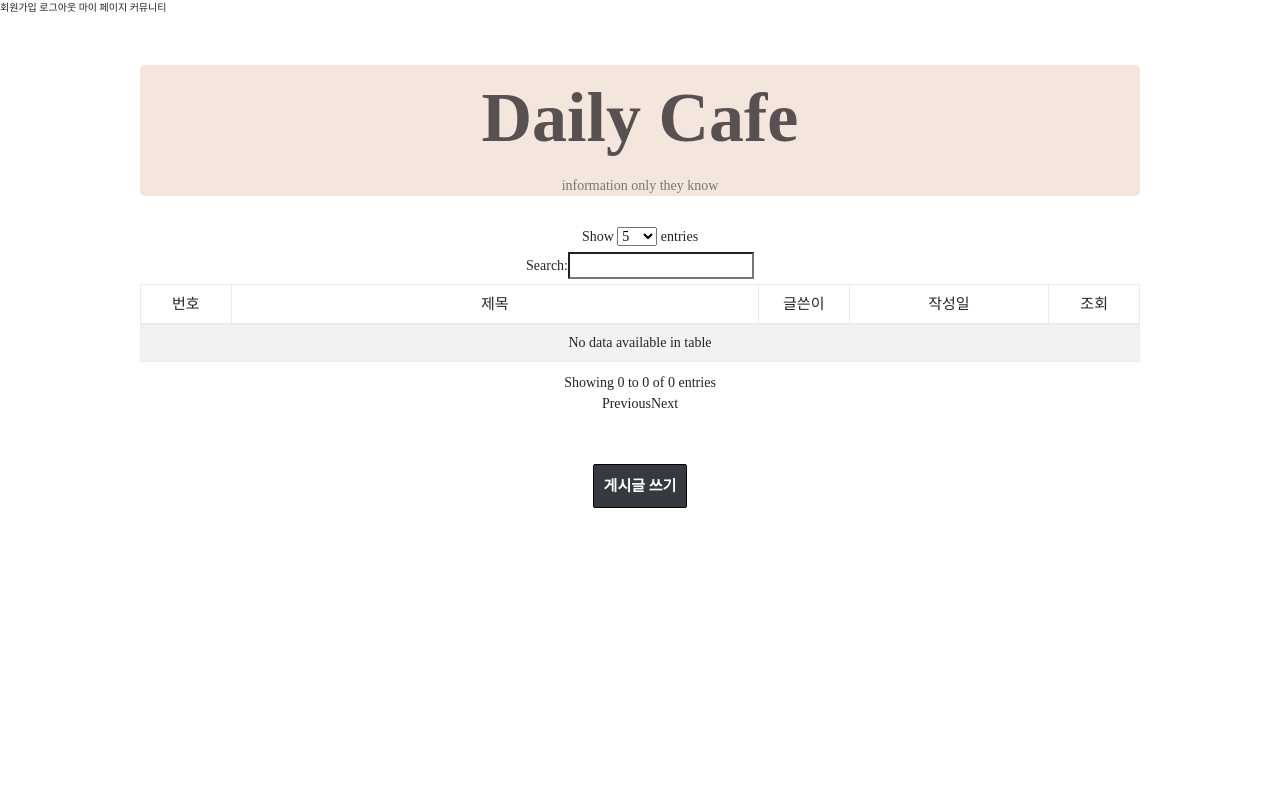
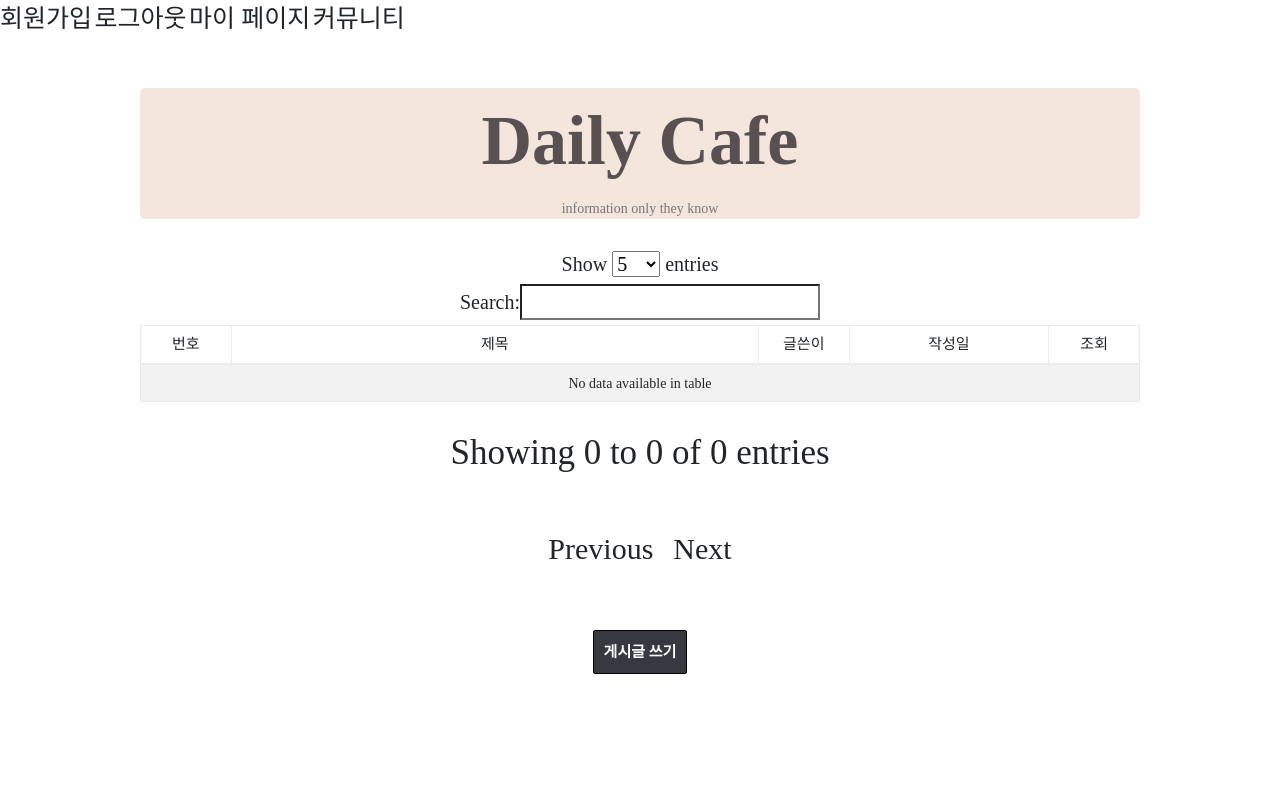
Before and after one commit to node10test/nodeiseasy, a Flask app: page /post in a window 1280 px wide. Run offline with Flask 2, Linux system fonts and the light colour scheme; the visitor is signed in with stand-in values (Sample User, id 1); data that the repository does not hold is empty; parts of the project's set-up code (start-up, migrations or seed data) failed here and were passed over; some libraries are stand-ins or nearby versions; some web fonts are replaced.

Commit message:
board bug fix, paginate css fixed

```diff
--- a/app.py
+++ b/app.py
@@ -375,11 +375,9 @@ def connectsql():
 # board테이블의 게시판 제목리스트 역순으로 출력
 def post():
     if 'email' in session:
-        email = session['email']
-        return render_template('post.html')
+        username = session['email']
     else:
-        email = None
-        return render_template('login.html')
+        username = None
 
     conn = connectsql()
     cursor = conn.cursor(pymysql.cursors.DictCursor)
@@ -391,7 +389,7 @@ def post():
     cursor.close()
     conn.close()
 
-    return render_template('post.html', result=result, logininfo=email)
+    return render_template('post.html', result=result, logininfo=username)
 
 
 # postlist=postlist
--- a/static/css/style.css
+++ b/static/css/style.css
@@ -24,7 +24,37 @@ header,
     font-family: 'Cafe24Oneprettynight';
   }
 }
+.dataTables_info {
+    color: inherit; font-size: 35px; font-style: inherit; margin: 25px;
+}
+.example_paginate{
+    font-size: 35px;
+}
 
+#example_filter > label > input[type=search]{
+    width: 300px;
+}
+#example_paginate{
+    font-size: 50px;
+}
+#example_previous{
+    font-size: 30px;
+}
+#example_paginate > span{
+    font-size: 30px;
+    margin-right: 10px;
+    margin-left: 10px;
+}
+#example_next{
+    font-size: 30px;
+}
+label{
+    font-size: 20px;
+}
+a{
+    font-size: 25px;
+
+}
 .top-nav-collapse {
   background-color: #78909c !important;
 }
--- a/templates/post.html
+++ b/templates/post.html
@@ -14,7 +14,7 @@
 
 		<title>post page</title>
 	</head>
-    <body style="font-size: none">
+    <body style="">
 
     {% if session.get('email') is not none %}
     <nav>
```
